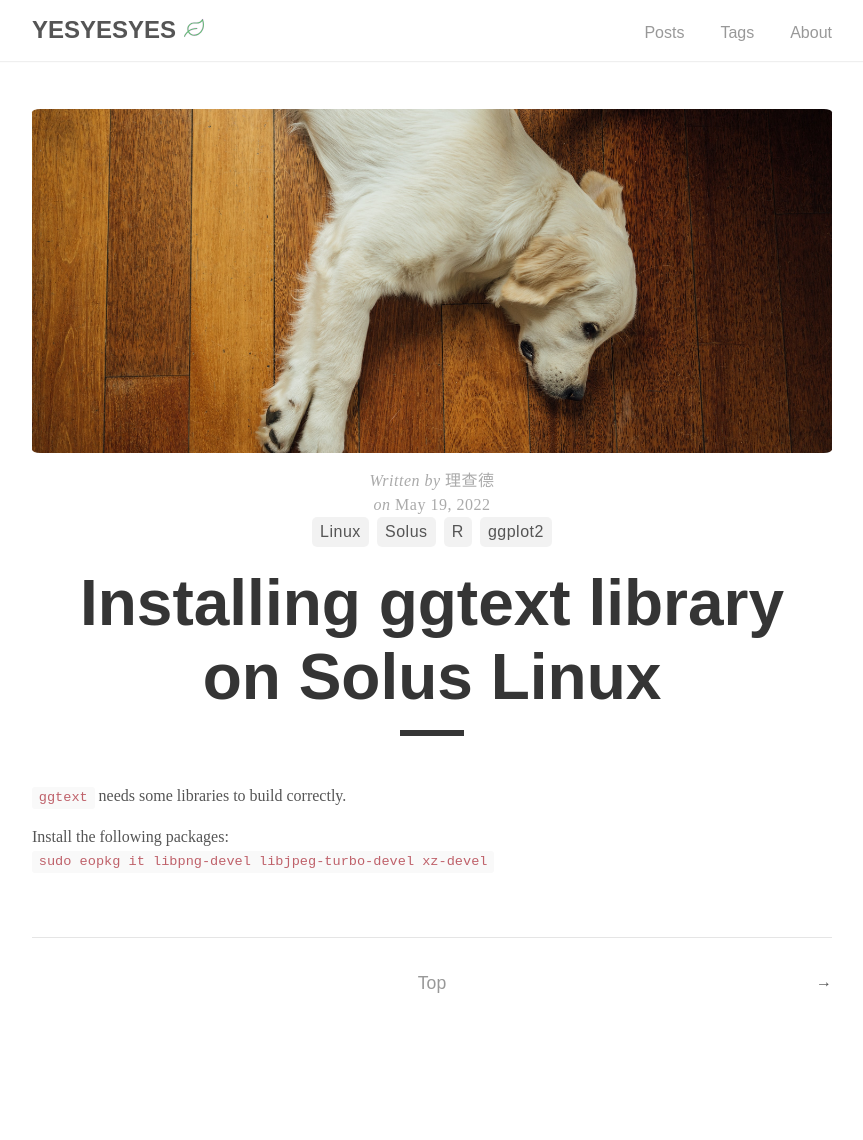
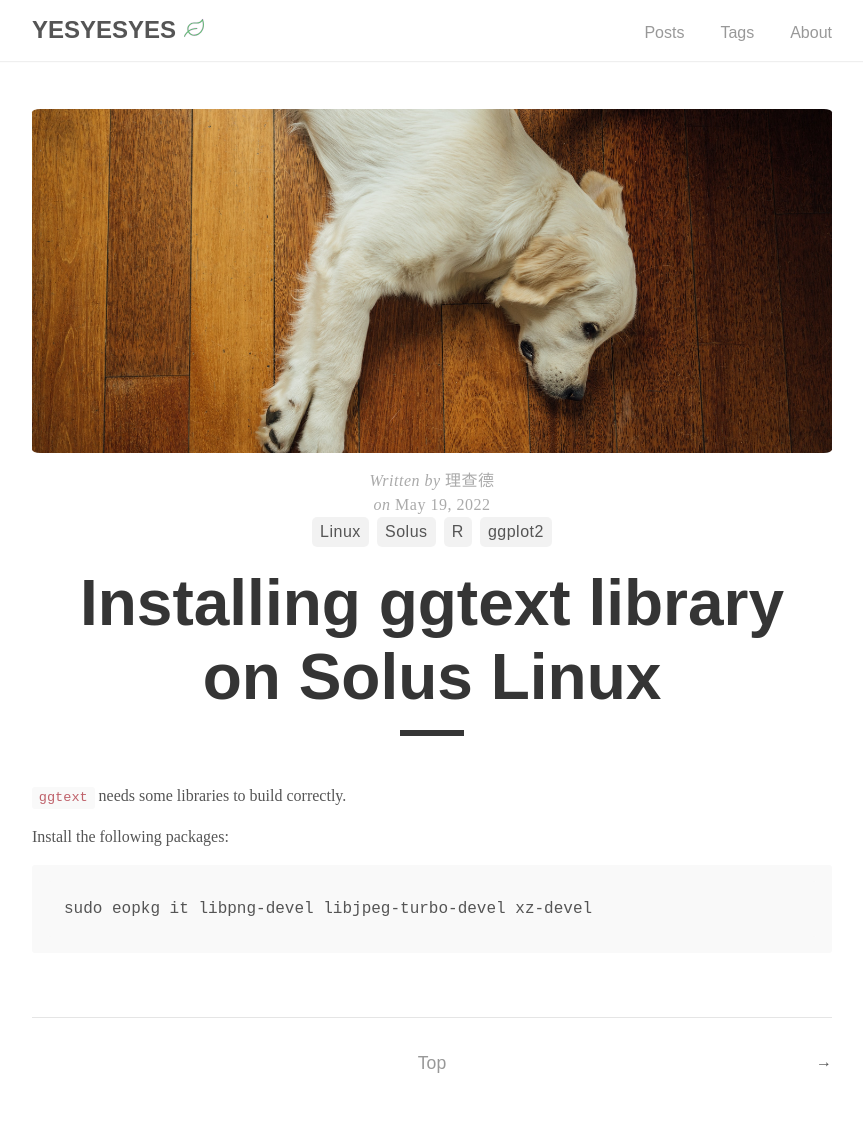
Before and after one commit to LateNightIceCream/LateNightIceCream.github.io, a Jekyll site: the page built from _posts/2022-05-19-solus-install-ggtext-library.md, in a window 1280 px wide. Shown: the whole page, without its empty margins (208-1071 px from the left). Built offline with Jekyll 4.4.1, drawn with Linux system fonts in a browser that asks for light colours; before the commit the page ends 1061 px from its top, so only the background shows below that.

````diff
--- a/_posts/2022-05-19-solus-install-ggtext-library.md
+++ b/_posts/2022-05-19-solus-install-ggtext-library.md
@@ -8,4 +8,6 @@ titleimage: "/assets/images/dogger1.jpg"
 `ggtext` needs some libraries to build correctly.
 
 Install the following packages:
-`sudo eopkg it libpng-devel libjpeg-turbo-devel xz-devel`
+```
+sudo eopkg it libpng-devel libjpeg-turbo-devel xz-devel
+```
````
